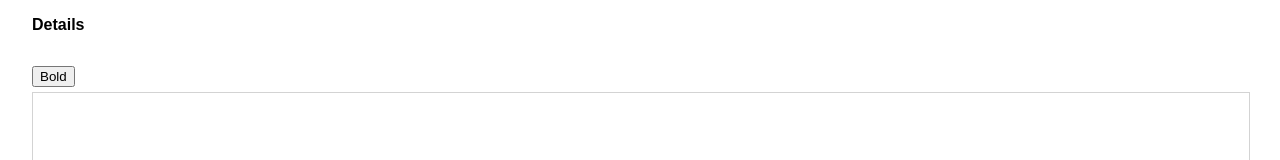
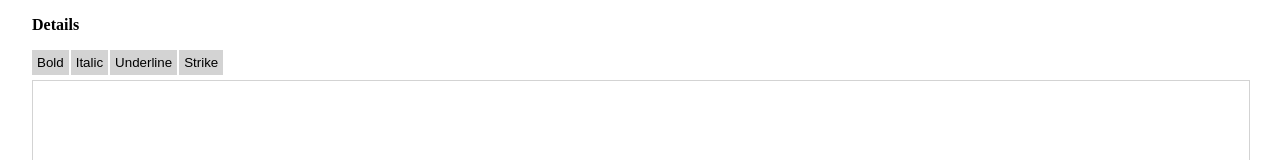
Before and after one commit to Sjk-Lacoste/wysiwyg, a plain HTML site: page index.html in a window 1280 px wide. Both pictures are taken after a click on the button "Bold". Shown: the top 160 px of the page. Drawn offline with Linux system fonts and the light colour scheme.

Commit message:
Added functionality for the default buttons

```diff
--- a/css/wysiwyg.css
+++ b/css/wysiwyg.css
@@ -1,7 +1,7 @@
 body {
     padding: 0;
     margin: 0;
-    font-family: Arial, Helvetica, sans-serif;
+    /* font-family: Arial, Helvetica, sans-serif; */
 }
 
 .container {
--- a/index.html
+++ b/index.html
@@ -12,8 +12,6 @@
     <div class="container">
             <label for="editor">Details</label>
 
-            <p id="dummy"></p>
-
             <textarea name="editor" id="editor" cols="30" rows="10"></textarea>
     </div>
 
--- a/js/wysiwyg.js
+++ b/js/wysiwyg.js
@@ -20,8 +20,8 @@ let textEditor = new (function () {
         let defaultElements = [
             {command: 'bold', type: 'button', innerHTML: 'Bold'},
             {command: 'italic', type: 'button', innerHTML: 'Italic'},
-            {command: 'uderline', type: 'button', innerHTML: 'Underline'},
-            {command: 'strikeThrough', type: 'button', innerHTML: 'Strike'},
+            {command: 'underline', type: 'button', innerHTML: 'Underline'},
+            {command: 'strikeThrough', type: 'button', innerHTML: 'Strike'}
         ];
 
         // Container
@@ -41,28 +41,51 @@ let textEditor = new (function () {
         // Make the iframe editable in the browser
         contentEditable.contentDocument.designMode = "on";
 
-        //  Loop through the buttons
-        let el = 0;
-        for(el in defaultElements) {
-            let thisElement;
+
+        for(let idx = 0; idx < defaultElements.length; idx++) {
+            // let thisElement;
 
             // Create element
-            let element = document.createElement(defaultElements[el].type);
+            let element = document.createElement(defaultElements[idx].type);
+            element.appendBefore(document.getElementById('myRichTextEditorField'));
 
-            if (el > 0) {
-                thisElement = element;
+            element.setAttribute('title', defaultElements[idx].command);
+
+            element.innerHTML = defaultElements[idx].innerHTML;
+            element.setAttribute('type', defaultElements[idx].type);
+            element.style.margin = '0 2px 5px 0';
+            element.style.padding = '5px 5px 5px 5px';
+            element.style.border = 'none';
+            element.style.background = "#d3d3d3";
+
+            let command;
+            let argument = null;
+
+            // if its button
+            if (defaultElements[idx].type.indexOf('button') !== -1) {
+                let showCode = false;
+                let isPrompt = false;
+
+                element.onclick = function () {
+                    command = this.getAttribute('title');
+                    if (command == 'viewSourceCode') {
+                        // view source code of the html tags
+                        showCode = execViewSourceCommand(element, contentEditable, showCode);
+                    } else {
+                        // switch (command) {
+
+                        // }
+
+                        if ((argument !== null && isPrompt) || !isPrompt)
+                            myRichTextEditorField.document.execCommand(command, false, argument);
+                    }
+                };
+            } else {
+
             }
-
-            if (el > 0) {
-                element.appendAfter(thisElement);
-            } else {
-                element.appendBefore(contentEditable);
-            }
-
-            element.innerHTML = defaultElements[el].innerHTML;
-            element.style.margin = '0 5px 5px 0';
         }
     };
+
 
     Element.prototype.appendBefore = function(element) {
         element.parentNode.insertBefore(this, element);
@@ -71,4 +94,11 @@ let textEditor = new (function () {
     Element.prototype.appendAfter = function (element) {
         element.parentNode.insertBefore(this, element.nextSibling);
     }, false;
+
+    let loadIcons = function(){
+        let icons = document.createElement('link');
+        icons.setAttribute('href', '');
+        icons.setAttribute('rel', 'stylesheet');
+        icons.setAttribute('type', 'text/css');
+    };
 });
```
